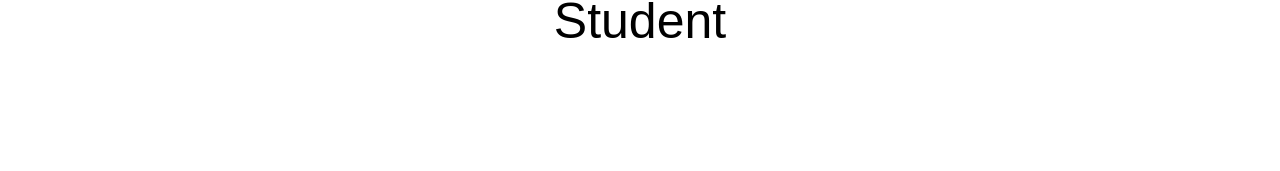
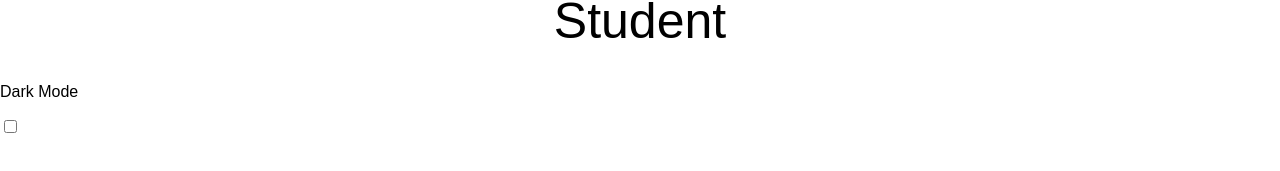
Before and after one commit to IshiThathsarani/Portfolio, a React (Create React App) app: page / in a window 1280 px wide. Shown: the part 411-582 px from the top of the page. Built offline with nearby package versions, Linux system fonts and the light colour scheme.

Commit message:
add the dark mode code

```diff
--- a/src/App.js
+++ b/src/App.js
@@ -10,7 +10,13 @@ function App() {
         <h1>Ishini Thathsarani Perera Siriwardena </h1>
         <p> Student </p>
       </div>
-
+      <div class="switch">
+        <p>Dark Mode </p>
+        <label class="theme-switch" for="checkbox">
+            <input type="checkbox" id="checkbox" />
+            <div class="slider round"></div>
+        </label>
+      </div>
 
     </div>
   );
```
